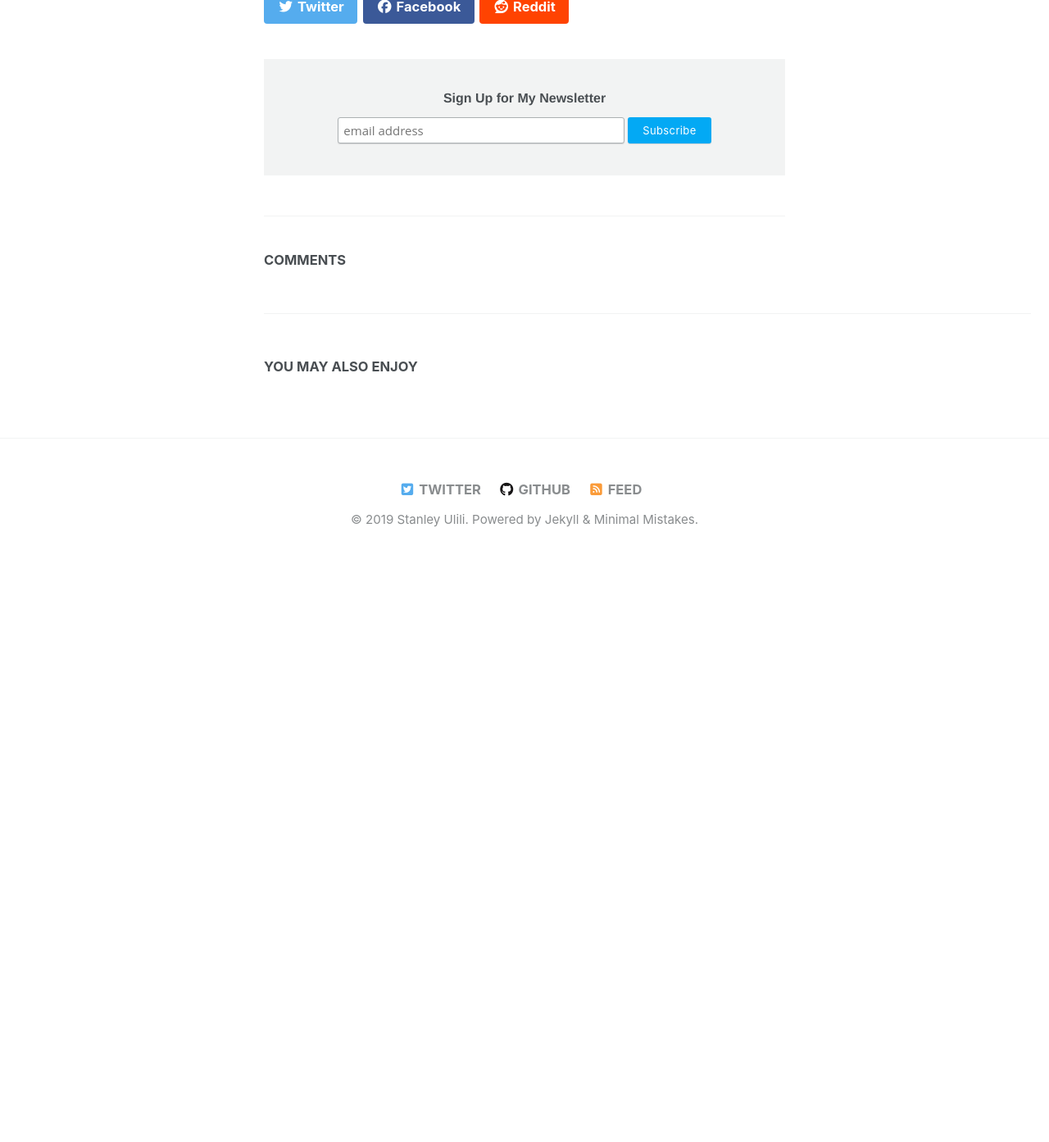
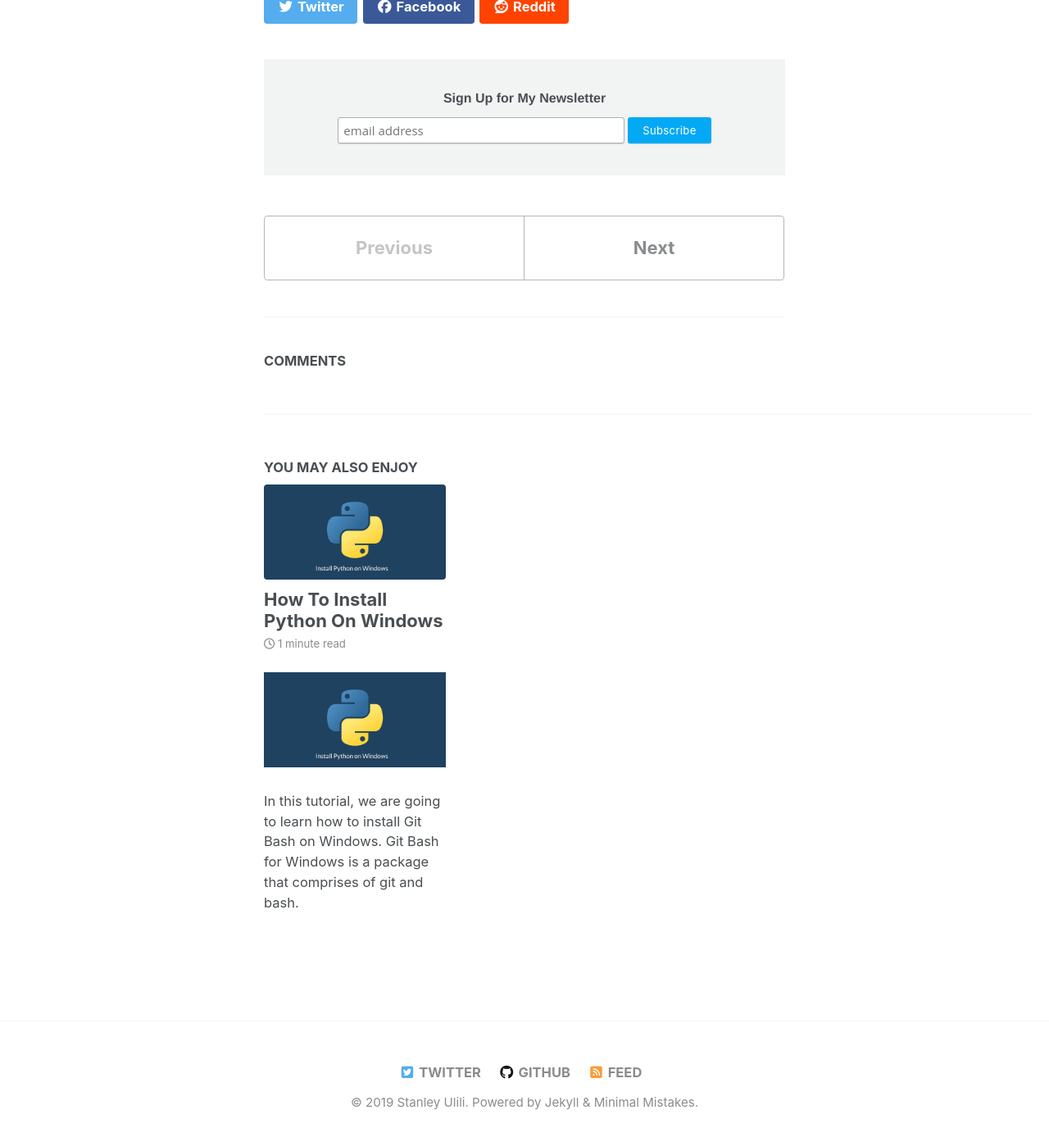
Before and after one commit to stanulilic/stanleyulili.com-old, a Jekyll site: the page built from _posts/2019-08-12-how-to-install-git-bash-on-windows.md, in a window 1280 px wide and 1400 px high, scrolled down 14068 px. Shown: the top 1393 px of the window at 82% size. Built offline with Jekyll 4.4.1, drawn with Linux system fonts in a browser that asks for light colours; cached includes are drawn as plain includes; nearby versions of some CDN libraries; comment, search, counter and statistics services are not loaded; before the commit the page ends 14758 px from its top, so only the background shows below that; some of the changed lines change nothing that is shown; some of the changed text lies outside the part shown.

Commit message:
Add 'how to install python on Windows' tutorial

```diff
--- a/_posts/2019-08-12-how-to-install-git-bash-on-windows.md
+++ b/_posts/2019-08-12-how-to-install-git-bash-on-windows.md
@@ -15,7 +15,7 @@ tags:
 ## Introduction
 In this tutorial, we are going to learn how to install Git Bash on Windows.
 
- Git Bash for Windows is a package that comprises of `git` and `bash`.
+ Git Bash for Windows is a package that includes `git` and `bash`.
 
 **Git** is an open-source version control system for tracking source code changes when developing software. It keeps a commit history which allows you to revert to a stable state in case you mess up your code. Git also allows multiple developers to collaborate on the same code base.
 
--- /dev/null
+++ b/_posts/2019-08-17-how-to-install-python-on-windows.md
@@ -0,0 +1,58 @@
+---
+header:
+ teaser: /assets/images/posts/2019-08-17-install-python-on-windows/featured-image.jpg
+feature_image: /assets/images/posts/2019-08-17-install-python-on-windows/featured-image.jpg
+featured_image_alt: featured-image
+excerpt: In this tutorial, we are going to learn how to install Git Bash on Windows. Git Bash for Windows is a package that comprises of `git` and `bash`.
+
+categories:
+ - Python
+tags:
+ - python
+ - windows
+---
+
+In this tutorial, I will show you step by step method on how to install Python on Windows. By the end of this tutorial, you will have Python installed on your system.
+
+## Downloading Python
+Visit Python's official download page: https://www.python.org/downloads/ and download the latest version of Python. At the time of writing, it is Python 3.7.4.
+![python download page](/assets/images/posts/2019-08-17-install-python-on-windows/download-python.jpg)
+
+To download, click on the **"Download Python 3.7.4"** button. You will be prompted to save the Python 3.7.4 exe file. Click **"Save File"** to start downloading the file.
+
+![save download](/assets/images/posts/2019-08-17-install-python-on-windows/save-download.jpg)
+
+## Installing Python on Windows
+After you have downloaded Python into your computer.
+
+1\. Run the Python installer by clicking on downloaded file **python-3.7.4.exe** which will start the installation wizard.
+
+![python setup open](/assets/images/posts/2019-08-17-install-python-on-windows/python-setup.jpg)
+
+Make sure you check the **Add Python 3.7 to PATH** checkbox. This option will allow you to use Python on the Windows command line and Powershell.
+
+2\. Click **Install Now** to start the installation process.
+
+![python installation progress](/assets/images/posts/2019-08-17-install-python-on-windows/setup-progress.jpg)
+
+Wait for a few minutes for Python to install.
+
+3\. After python has finished the installation process, you should see a window saying that **Setup was successful**.
+
+![Python installed successfully](/assets/images/posts/2019-08-17-install-python-on-windows/setup-finished.jpg)
+
+Click on the **Close** button to close the setup window.
+
+## Verifying the Installation
+
+Before we call it quits, let us verify that Python has been successfully installed.
+
+1\. Open the **Run** dialog box by pressing **Windows** key and the **R** key at the same time.
+
+![open cmd](/assets/images/posts/2019-08-17-install-python-on-windows/run.jpg)
+
+Type **cmd** in the dialog and click on the **ok** button to open the Windows command-line.
+
+2\. After the Windows command line opens, type the **python** command on the prompt and you should see something like the screenshot below:
+
+![python work on cmd](/assets/images/posts/2019-08-17-install-python-on-windows/python-works.jpg)
```
Also changed, not shown: assets/images/posts/2019-08-17-install-python-on-windows/06---run-powershell.jpg (added), assets/images/posts/2019-08-17-install-python-on-windows/07---powershell-open.jpg (added), assets/images/posts/2019-08-17-install-python-on-windows/download-python.jpg (added), assets/images/posts/2019-08-17-install-python-on-windows/featured-image.jpg (added), assets/images/posts/2019-08-17-install-python-on-windows/python-setup.jpg (added), assets/images/posts/2019-08-17-install-python-on-windows/python-works.jpg (added), assets/images/posts/2019-08-17-install-python-on-windows/run.jpg (added), assets/images/posts/2019-08-17-install-python-on-windows/save-download.jpg (added), assets/images/posts/2019-08-17-install-python-on-windows/setup-finished.jpg (added), assets/images/posts/2019-08-17-install-python-on-windows/setup-progress.jpg (added), 1 other file.
